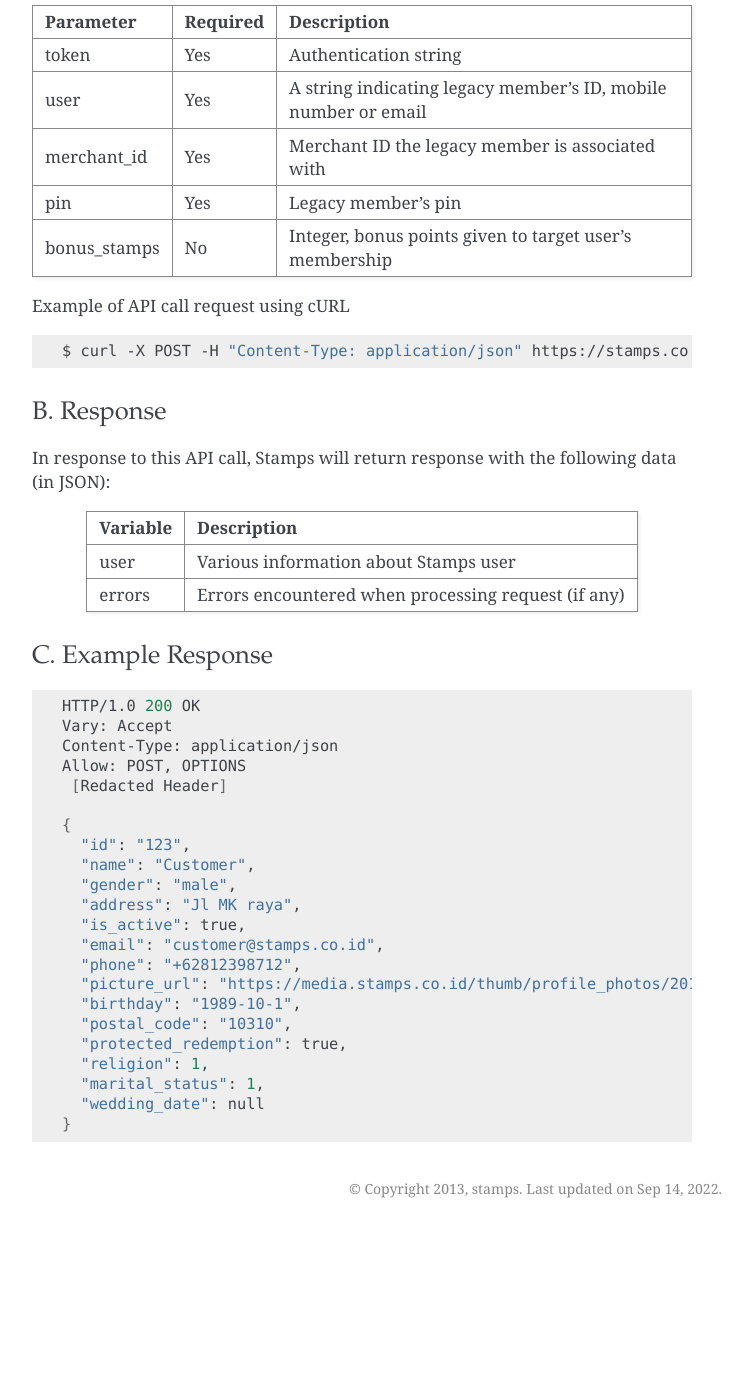
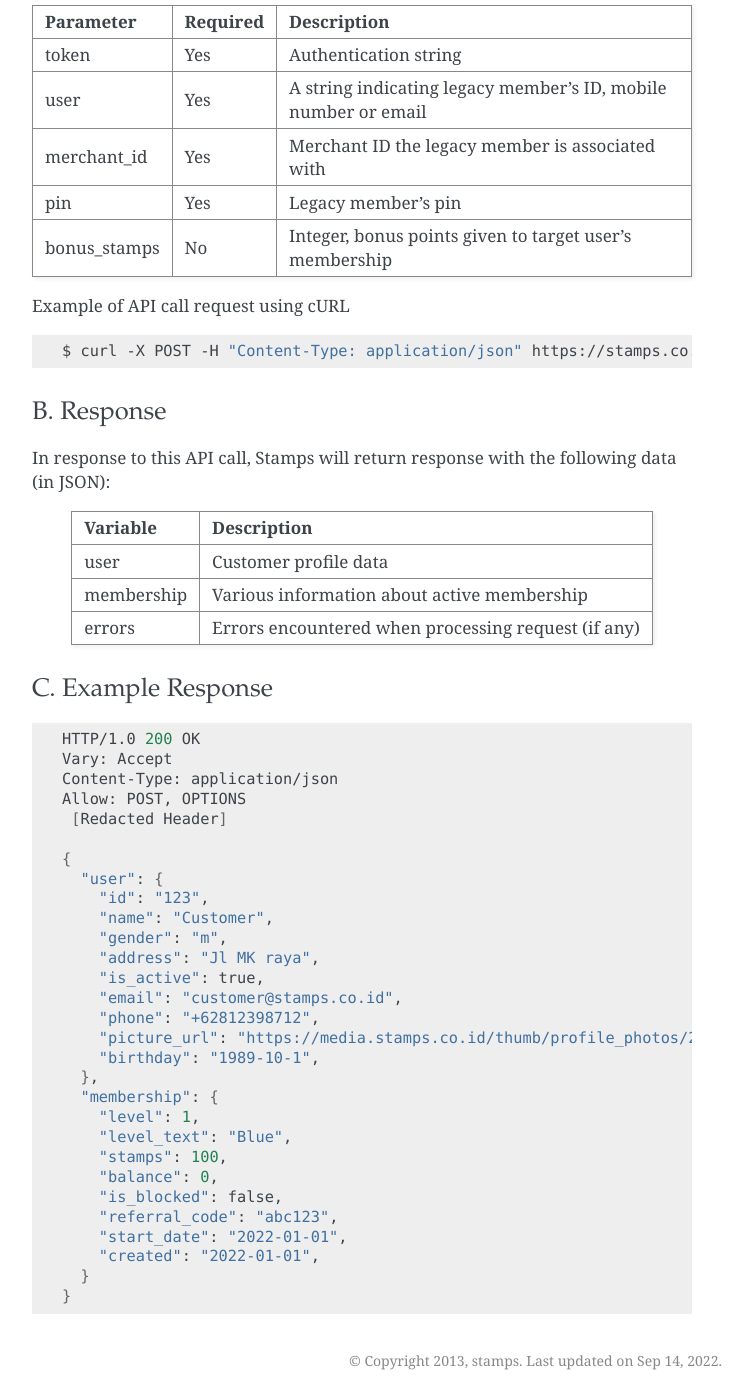
Before and after one commit to ui/stamps-api-docs, a Sphinx documentation site: the page built from source/legacy_members_api.rst, in a window 1280 px wide and 1400 px high, scrolled down 5459 px. Shown: the whole window, without its empty margins (388-1140 px from the left). Built offline with Sphinx 7.4.7, drawn with Linux system fonts in a browser that asks for light colours; before the commit the page ends 6687 px from its top, so only the background shows below that.

Commit message:
Update responses

```diff
--- a/source/legacy_members_api.rst
+++ b/source/legacy_members_api.rst
@@ -298,7 +298,8 @@ In response to this API call, Stamps will return response with the following dat
 =================== ==============================
 Variable            Description
 =================== ==============================
-user                Various information about Stamps user
+user                Customer profile data
+membership          Various information about active membership
 errors              Errors encountered when processing request (if any)
 =================== ==============================
 
@@ -315,18 +316,25 @@ C. Example Response
      [Redacted Header]
 
     {
-      "id": "123",
-      "name": "Customer",
-      "gender": "male",
-      "address": "Jl MK raya",
-      "is_active": true,
-      "email": "customer@stamps.co.id",
-      "phone": "+62812398712",
-      "picture_url": "https://media.stamps.co.id/thumb/profile_photos/2014/4/17/483ccddd-9aea-44d2-bbc4-6aa71f51fb2a_size_80.png",
-      "birthday": "1989-10-1",
-      "postal_code": "10310",
-      "protected_redemption": true,
-      "religion": 1,
-      "marital_status": 1,
-      "wedding_date": null
+      "user": {
+        "id": "123",
+        "name": "Customer",
+        "gender": "m",
+        "address": "Jl MK raya",
+        "is_active": true,
+        "email": "customer@stamps.co.id",
+        "phone": "+62812398712",
+        "picture_url": "https://media.stamps.co.id/thumb/profile_photos/2014/4/17/483ccddd-9aea-44d2-bbc4-6aa71f51fb2a_size_80.png",
+        "birthday": "1989-10-1",
+      },
+      "membership": {
+        "level": 1,
+        "level_text": "Blue",
+        "stamps": 100,
+        "balance": 0,
+        "is_blocked": false,
+        "referral_code": "abc123",
+        "start_date": "2022-01-01",
+        "created": "2022-01-01",
+      }
     }
```
